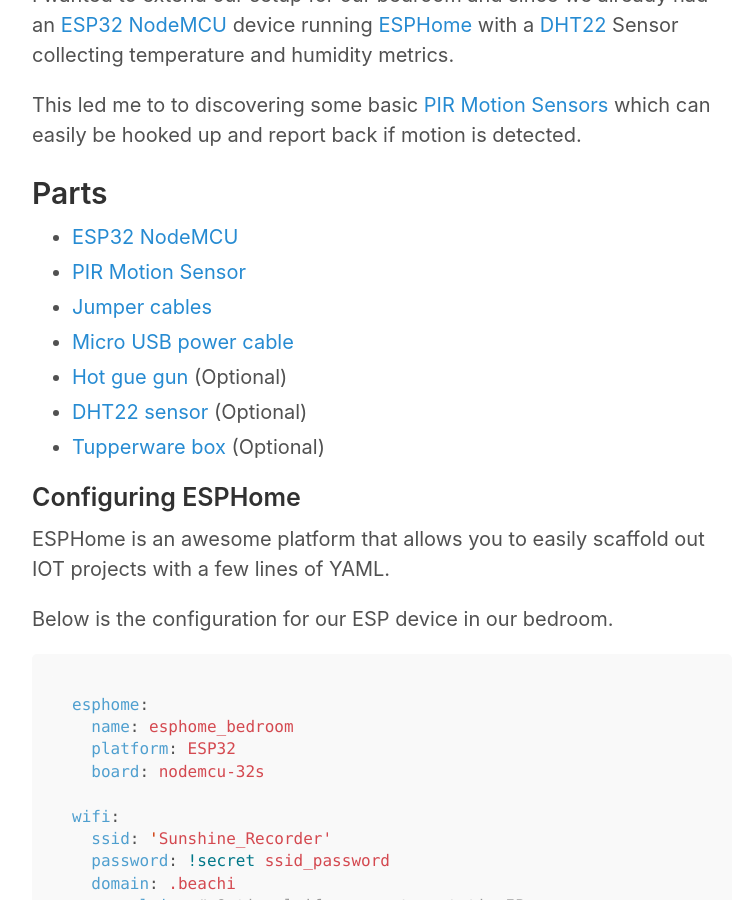
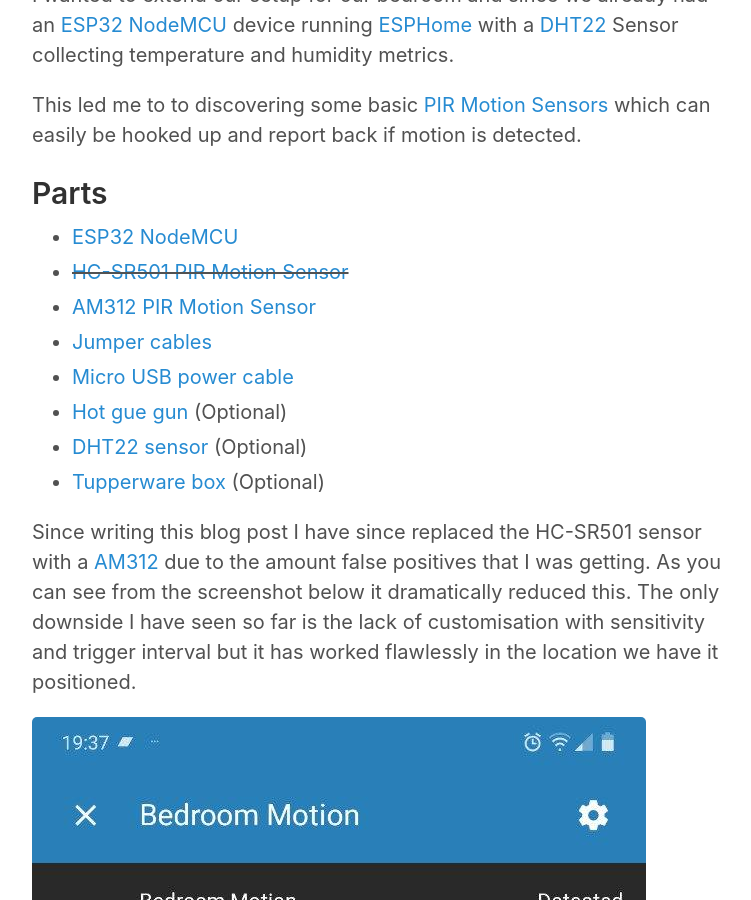
Before and after one commit to inverse/personal-site, a Jekyll site: the page built from _posts/2019-12-05-esphome-based-pir-motion-sensor-setup.md, in a window 1280 px wide and 900 px high, scrolled down 410 px. Shown: the whole window, without its empty margins (258-1009 px from the left). Built offline with Jekyll 4.4.1, drawn with Linux system fonts in a browser that asks for light colours; nearby versions of some CDN libraries; comment, search, counter and statistics services are not loaded.

Commit message:
Upgrade PIR

```diff
--- a/_posts/2019-12-05-esphome-based-pir-motion-sensor-setup.md
+++ b/_posts/2019-12-05-esphome-based-pir-motion-sensor-setup.md
@@ -12,17 +12,22 @@
 
 I wanted to extend our setup for our bedroom and since we already had an [ESP32 NodeMCU][1] device running [ESPHome][2] with a [DHT22][3] Sensor collecting temperature and humidity metrics.
 
-This led me to to discovering some basic [PIR Motion Sensors][4] which can easily be hooked up and report back if motion is detected.
+This led me to to discovering some basic [PIR Motion Sensors][11] which can easily be hooked up and report back if motion is detected.
 
 # Parts
 
 - [ESP32 NodeMCU][1]
-- [PIR Motion Sensor][4]
+- ~~[HC-SR501 PIR Motion Sensor][4]~~
+- [AM312 PIR Motion Sensor][11]
 - [Jumper cables][5]
 - [Micro USB power cable][8]
 - [Hot gue gun][6] (Optional)
 - [DHT22 sensor][3] (Optional)
 - [Tupperware box][7] (Optional)
+
+Since writing this blog post I have since replaced the HC-SR501 sensor with a [AM312][11] due to the amount false positives that I was getting. As you can see from the screenshot below it dramatically reduced this. The only downside I have seen so far is the lack of customisation with sensitivity and trigger interval but it has worked flawlessly in the location we have it positioned.
+
+![AM312 Upgrade](/assets/img/posts/am312-ha-upgrade.jpg)
 
 ## Configuring ESPHome
 
```
Also changed, not shown: other parts of _posts/2019-12-05-esphome-based-pir-motion-sensor-setup.md (+1 -0 lines), Gemfile.lock, assets/img/posts/am312-ha-upgrade.jpg (added).
